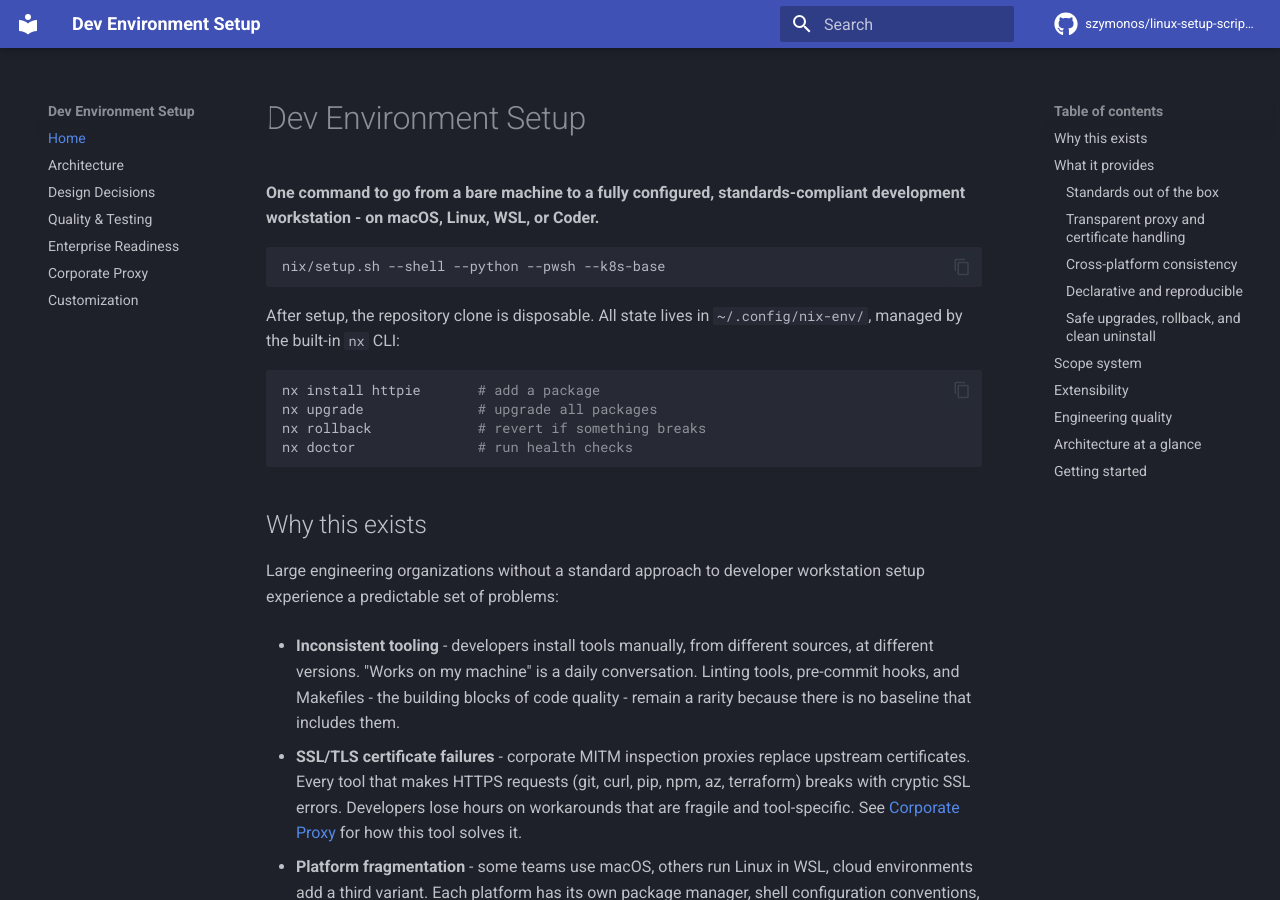
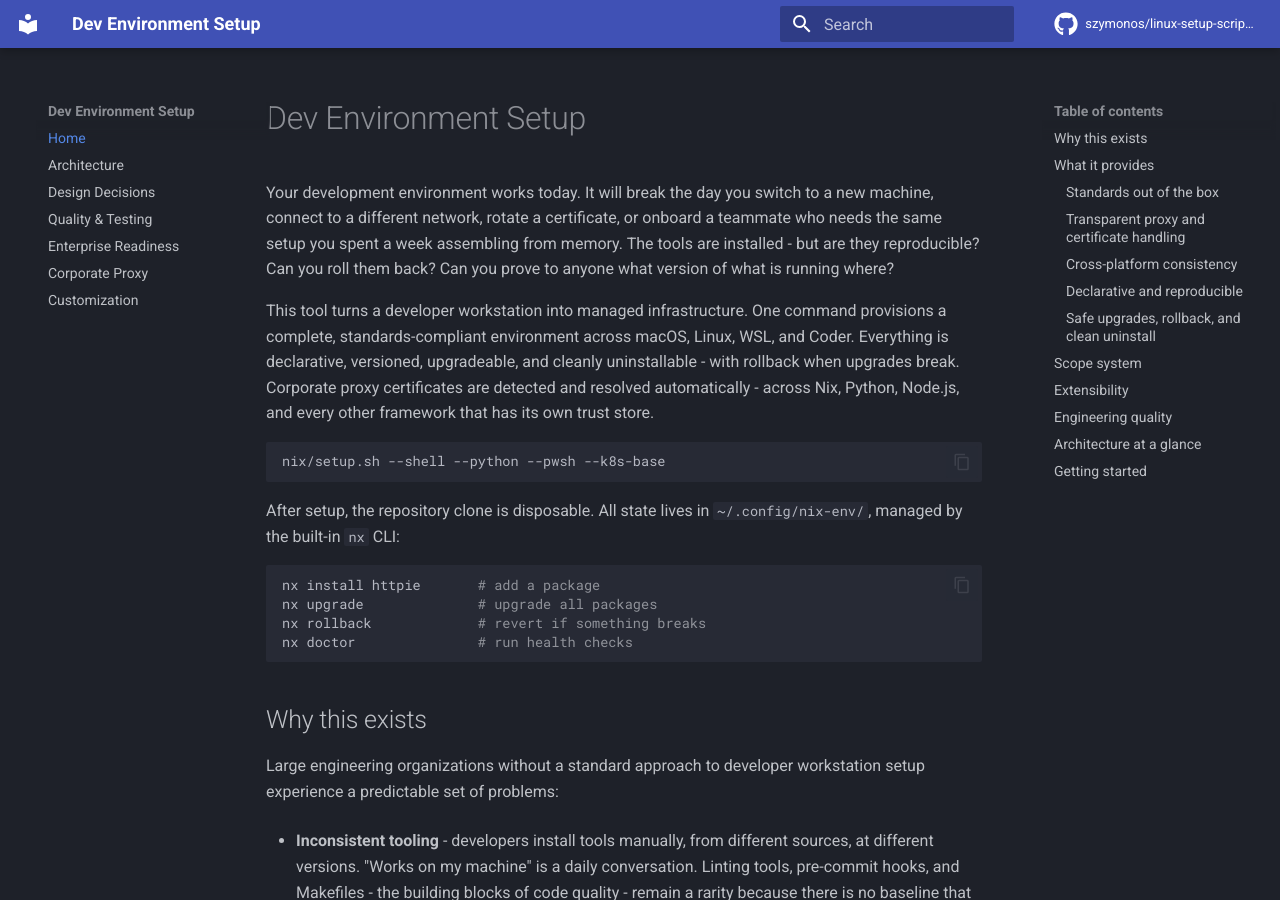
Before and after one commit to szymonos/linux-setup-scripts, an MkDocs documentation site: the page built from docs/index.md, in a window 1280 px wide and 900 px high. Built offline with MkDocs 1.6.1 and Material for MkDocs 9.7.7, drawn with Linux system fonts in a browser that asks for light colours; comment, search, counter and statistics services are not loaded.

Commit message:
docs: add compelling opening to index page for new users
Co-Authored-By: Claude Opus 4.6 <noreply@anthropic.com>

````diff
--- a/docs/index.md
+++ b/docs/index.md
@@ -1,6 +1,8 @@
 # Dev Environment Setup
 
-**One command to go from a bare machine to a fully configured, standards-compliant development workstation - on macOS, Linux, WSL, or Coder.**
+Your development environment works today. It will break the day you switch to a new machine, connect to a different network, rotate a certificate, or onboard a teammate who needs the same setup you spent a week assembling from memory. The tools are installed - but are they reproducible? Can you roll them back? Can you prove to anyone what version of what is running where?
+
+This tool turns a developer workstation into managed infrastructure. One command provisions a complete, standards-compliant environment across macOS, Linux, WSL, and Coder. Everything is declarative, versioned, upgradeable, and cleanly uninstallable - with rollback when upgrades break. Corporate proxy certificates are detected and resolved automatically - across Nix, Python, Node.js, and every other framework that has its own trust store.
 
 ```bash
 nix/setup.sh --shell --python --pwsh --k8s-base
````
